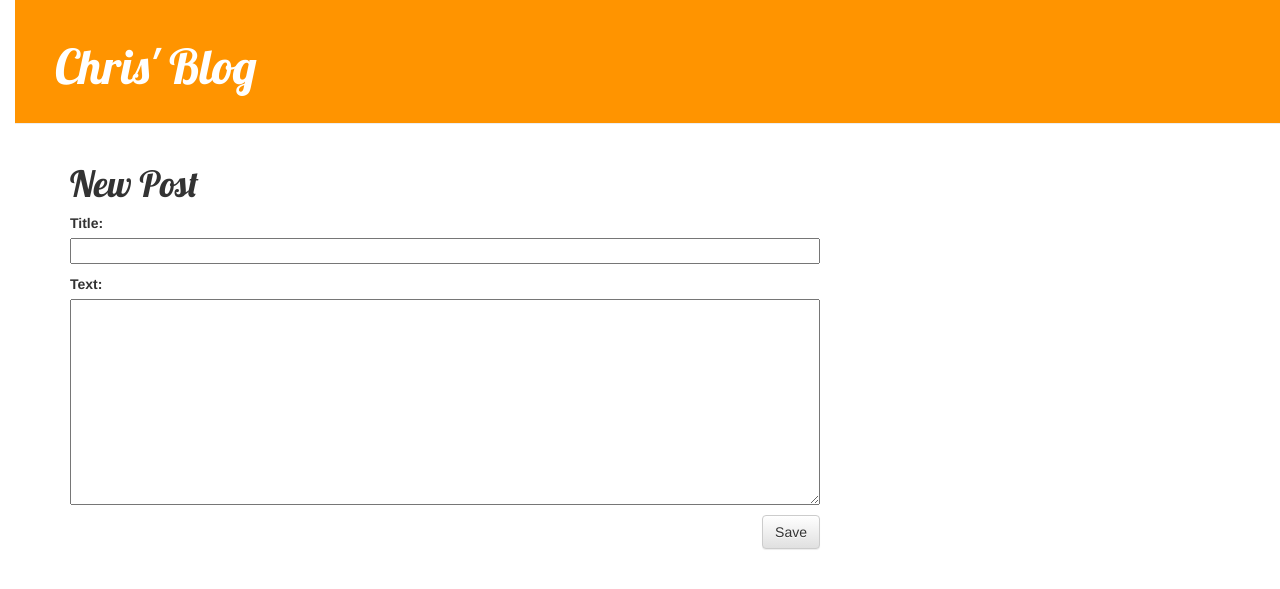
After one commit to plovefish/my-first-blog, a Django app: page /post/new/ in a window 1280 px wide. The commit adds this page. Shown: the top 589 px of the page. Run offline with Django 3.2, Linux system fonts and the light colour scheme; some libraries are stand-ins or nearby versions.

Commit message:
Form change ver.

```diff
--- /dev/null
+++ b/blog/forms.py
@@ -0,0 +1,7 @@
+from django import forms
+from .models import Post
+
+class PostForm(forms.ModelForm):
+	class Meta:
+		model = Post
+		fields = ('title', 'text',)
--- a/blog/static/css/blog.css
+++ b/blog/static/css/blog.css
@@ -47,8 +47,8 @@ h1, h2, h3, h4 {
 
 h1 a {
 	color:#FCA205;
-/*	font-family: 'Lobster';		*/
-	font-family: 'Indie Flower';
+	font-family: 'Lobster';
+/*	font-family: 'Indie Flower';	*/
 }
 
 body {
--- a/blog/templates/blog/base.html
+++ b/blog/templates/blog/base.html
@@ -1,24 +1,19 @@
 {% load staticfiles %}
-
 <html>
-
     <head>
-<link href='https://fonts.googleapis.com/css?family=Indie Flower' rel='stylesheet'>
-
-<link rel="stylesheet" href="https://maxcdn.bootstrapcdn.com/bootstrap/4.0.0-beta/css/bootstrap.min.css" integrity="sha384-/Y6pD6FV/Vv2HJnA6t+vslU6fwYXjCFtcEpHbNJ0lyAFsXTsjBbfaDjzALeQsN6M" crossorigin="anonymous">
-<script src="https://code.jquery.com/jquery-3.2.1.slim.min.js" integrity="sha384-KJ3o2DKtIkvYIK3UENzmM7KCkRr/rE9/Qpg6aAZGJwFDMVNA/GpGFF93hXpG5KkN" crossorigin="anonymous"></script>
-<script src="https://cdnjs.cloudflare.com/ajax/libs/popper.js/1.11.0/umd/popper.min.js" integrity="sha384-b/U6ypiBEHpOf/4+1nzFpr53nxSS+GLCkfwBdFNTxtclqqenISfwAzpKaMNFNmj4" crossorigin="anonymous"></script>
-<script src="https://maxcdn.bootstrapcdn.com/bootstrap/4.0.0-beta/js/bootstrap.min.js" integrity="sha384-h0AbiXch4ZDo7tp9hKZ4TsHbi047NrKGLO3SEJAg45jXxnGIfYzk4Si90RDIqNm1" crossorigin="anonymous"></script>
-
+        <title>Chris' blog</title>
+        <link rel="stylesheet" href="//maxcdn.bootstrapcdn.com/bootstrap/3.2.0/css/bootstrap.min.css">
+        <link rel="stylesheet" href="//maxcdn.bootstrapcdn.com/bootstrap/3.2.0/css/bootstrap-theme.min.css">
+        <link href='https://fonts.googleapis.com/css?family=Lobster&subset=latin,latin-ext' rel='stylesheet' type='text/css'>
         <link rel="stylesheet" href="{% static 'css/blog.css' %}">
-
     </head>
-
     <body>
         <div class="page-header">
-			<h1><a href="/" title="Chris Blog">Chris' Blog</a></h1>
+	    {% if user.is_authenticated %}
+            <a href="{% url 'post_new' %}" class="top-menu"><span class="glyphicon glyphicon-plus"></span></a>
+	    {% endif %}
+            <h1><a href="/">Chris' Blog</a></h1>
         </div>
-
         <div class="content container">
             <div class="row">
                 <div class="col-md-8">
@@ -27,8 +22,5 @@
                 </div>
             </div>
         </div>
-
-
     </body>
-
 </html>
--- a/blog/templates/blog/post_detail.html
+++ b/blog/templates/blog/post_detail.html
@@ -7,6 +7,9 @@
                 {{ post.published_date }}
             </div>
         {% endif %}
+	{% if user.is_authenticated %}
+        <a class="btn btn-default" href="{% url 'post_edit' pk=post.pk %}"><span class="glyphicon glyphicon-pencil"></span></a>
+	{% endif %}
 	<h1>{{ post.title }}</h1>
         <p>{{ post.text|linebreaksbr }}</p>
     </div>
--- /dev/null
+++ b/blog/templates/blog/post_edit.html
@@ -0,0 +1,10 @@
+{% extends 'blog/base.html' %}
+
+{% block content %}
+	<h1>New Post</h1>
+	<form method="POST" class="post-form">{% csrf_token %}
+		{{ form.as_p }}
+		<button type="submit" class="save btn btn-default">Save</button>
+	</form>
+
+{% endblock %}
--- a/blog/urls.py
+++ b/blog/urls.py
@@ -4,4 +4,6 @@ from . import views
 urlpatterns = [
 	url(r'^$', views.post_list, name='post_list'),
 	url(r'^post/(?P<pk>\d+)/$', views.post_detail, name='post_detail'),
+	url(r'^post/new/$', views.post_new, name='post_new'),
+	url(r'^post/(?P<pk>\d+)/edit/$', views.post_edit, name='post_edit'),
 ]
--- a/blog/views.py
+++ b/blog/views.py
@@ -1,12 +1,41 @@
 from django.shortcuts import render, get_object_or_404
+from django.shortcuts import redirect
 from django.utils import timezone
 from .models import Post
+from .forms import PostForm
 
 # Create your views here.
 def post_list(request):
-	posts = Post.objects.filter(published_date__lte=timezone.now()).order_by('published_date')
+	posts = Post.objects.filter(published_date__lte=timezone.now()).order_by('-published_date')
 	return render(request, 'blog/post_list.html', {'posts':posts})
 
 def post_detail(request, pk):
 	post = get_object_or_404(Post, pk=pk)
 	return render(request, 'blog/post_detail.html', {'post':post})
+
+def post_new(request):
+	if request.method == "POST":
+		form = PostForm(request.POST)
+		if form.is_valid():
+			post = form.save(commit=False)
+			post.author = request.user
+			post.published_date = timezone.now()
+			post.save()
+			return redirect('post_detail', pk=post.pk)
+	else:
+		form = PostForm()
+	return render(request, 'blog/post_edit.html', {'form': form})
+
+def post_edit(request, pk):
+	post = get_object_or_404(Post, pk=pk)
+	if request.method == "POST":
+		form = PostForm(request.POST, instance=post)
+		if form.is_valid():
+			post = form.save(commit=False)
+			post.author = request.user
+			post.published_date = timezone.now()
+			post.save()
+			return redirect('post_detail', pk=post.pk)
+	else:
+		form = PostForm()
+	return render(request, 'blog/post_edit.html', {'form':form})
```
Also changed, not shown: blog/templates/blog/post_list.html (indentation only). Lines whose indentation alone changed are shown as unchanged.
